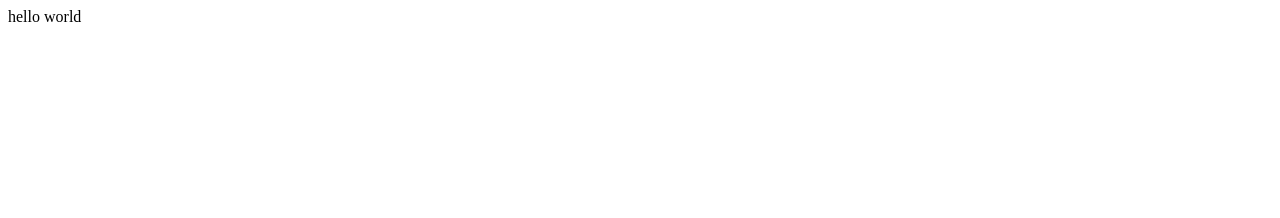
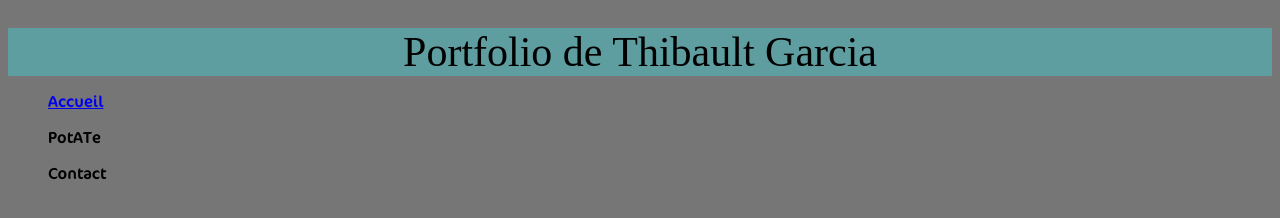
Before and after one commit to ThibaultGarcia/thibaultgarcia.github.io, a plain HTML site: page index.html in a window 1280 px wide. Drawn offline with Linux system fonts and the light colour scheme; a web font is replaced by a local one.

Commit message:
Fonts added

```diff
--- a/index.html
+++ b/index.html
@@ -1,9 +1,24 @@
 <!DOCTYPE html>
 <html>
     <head>
+        <link rel="stylesheet" href="style.css">
         <title>Portfolio - Thibault Garcia</title>
+        <img>
     </head>
     <body>
-        hello world
+        <header>
+            Portfolio de Thibault Garcia
+        </header>
+        <div id='navbar'>
+                <ul>
+                    <a href='/index.html'>Accueil</a>
+                </ul>
+                <ul>
+                    PotATe
+                </ul>
+                <ul>
+                    Contact
+                </ul>
+        </div>
     </body>
 </html>
--- /dev/null
+++ b/style.css
@@ -0,0 +1,34 @@
+@font-face {
+    font-family: 'FFCocon';
+    src: url('/fonts/cocon-regular.otf')
+}
+
+@font-face {
+    font-family: 'Genshin';
+    src: url('/fonts/zh-cn.ttf')
+}
+
+body {
+    background-color:rgb(118, 118, 118);
+    font-family:'FFCocon';
+    }
+
+header {
+    height:auto;
+    width:auto;
+    background-color:cadetblue;
+    text-align:center;
+    font-family:'Genshin';
+    font-size:42px;
+}
+
+navbar {
+    height: 30px;
+    width: auto;
+    background-color: rgb(80, 200, 255);
+}
+
+navbar ul{
+    list-style-type:none;
+    text-decoration:none;
+}
```
Also changed, not shown: fonts/cocon-regular.otf (added), 1 other file.
